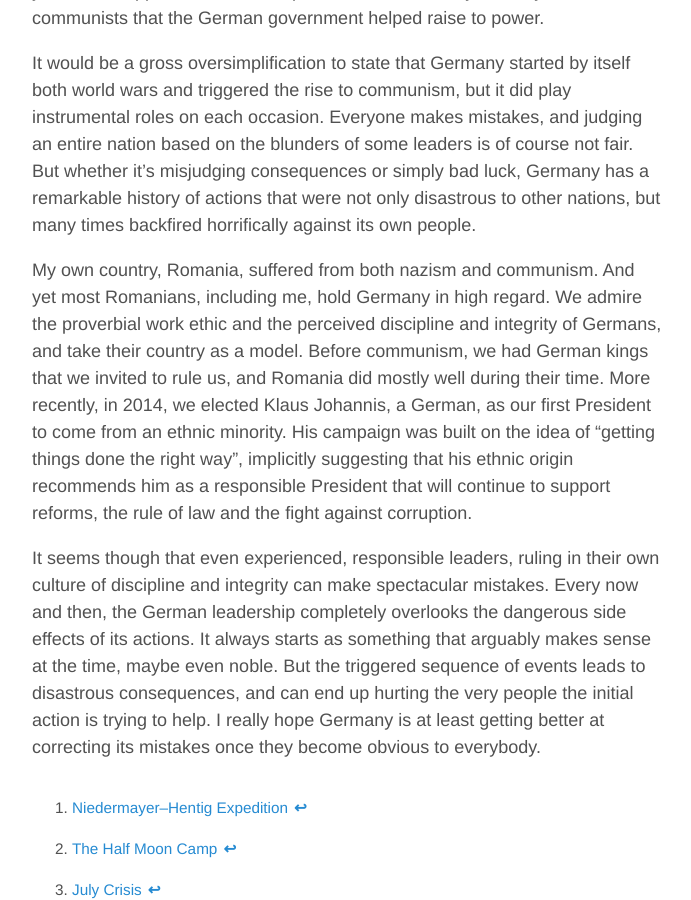
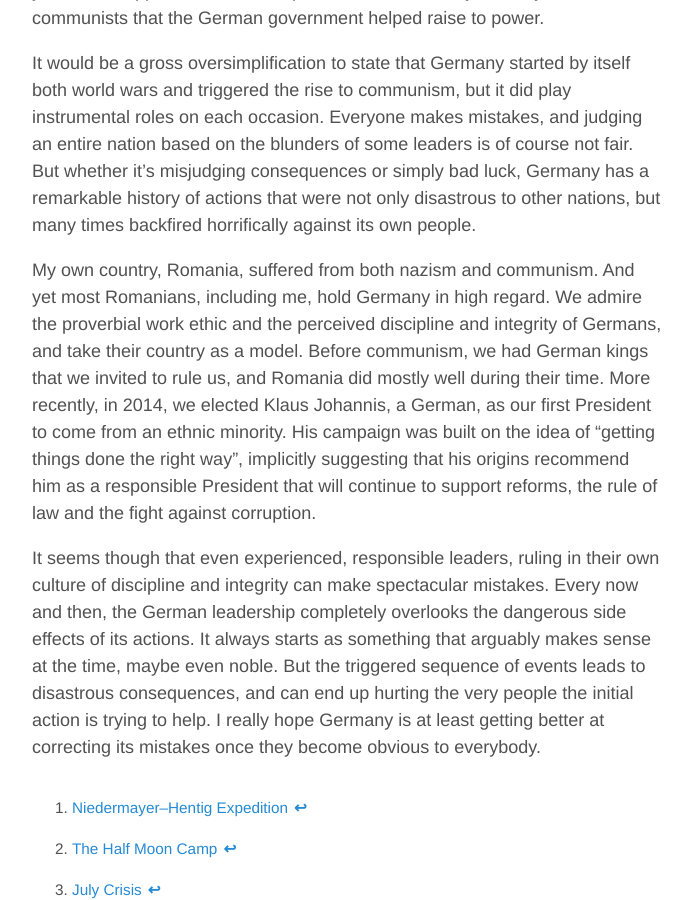
Before and after one commit to aoghina/aoghina.github.io, a Jekyll site: the page built from _posts/2016-04-02-the-german-blunders.md, in a window 1280 px wide and 900 px high, scrolled down 1707 px. Shown: the whole window, without its empty margins (293-984 px from the left). Built offline with Jekyll 4.4.1, drawn with Linux system fonts in a browser that asks for light colours; comment, search, counter and statistics services are not loaded.

Commit message:
Update blunders

```diff
--- a/_posts/2016-04-02-the-german-blunders.md
+++ b/_posts/2016-04-02-the-german-blunders.md
@@ -19,7 +19,7 @@ No more than 20 years after the end of the First World War, Germany started the
 
 It would be a gross oversimplification to state that Germany started by itself both world wars and triggered the rise to communism, but it did play instrumental roles on each occasion. Everyone makes mistakes, and judging an entire nation based on the blunders of some leaders is of course not fair. But whether it's misjudging consequences or simply bad luck, Germany has a remarkable history of actions that were not only disastrous to other nations, but many times backfired horrifically against its own people.
 
-My own country, Romania, suffered from both nazism and communism. And yet most Romanians, including me, hold Germany in high regard. We admire the proverbial work ethic and the perceived discipline and integrity of Germans, and take their country as a model. Before communism, we had German kings that we invited to rule us, and Romania did mostly well during their time. More recently, in 2014, we elected Klaus Johannis, a German, as our first President to come from an ethnic minority. His campaign was built on the idea of "getting things done the right way", implicitly suggesting that his ethnic origin recommends him as a responsible President that will continue to support reforms, the rule of law and the fight against corruption.
+My own country, Romania, suffered from both nazism and communism. And yet most Romanians, including me, hold Germany in high regard. We admire the proverbial work ethic and the perceived discipline and integrity of Germans, and take their country as a model. Before communism, we had German kings that we invited to rule us, and Romania did mostly well during their time. More recently, in 2014, we elected Klaus Johannis, a German, as our first President to come from an ethnic minority. His campaign was built on the idea of "getting things done the right way", implicitly suggesting that his origins recommend him as a responsible President that will continue to support reforms, the rule of law and the fight against corruption.
 
 It seems though that even experienced, responsible leaders, ruling in their own culture of discipline and integrity can make spectacular mistakes. Every now and then, the German leadership completely overlooks the dangerous side effects of its actions. It always starts as something that arguably makes sense at the time, maybe even noble. But the triggered sequence of events leads to disastrous consequences, and can end up hurting the very people the initial action is trying to help. I really hope Germany is at least getting better at correcting its mistakes once they become obvious to everybody.
 
```
